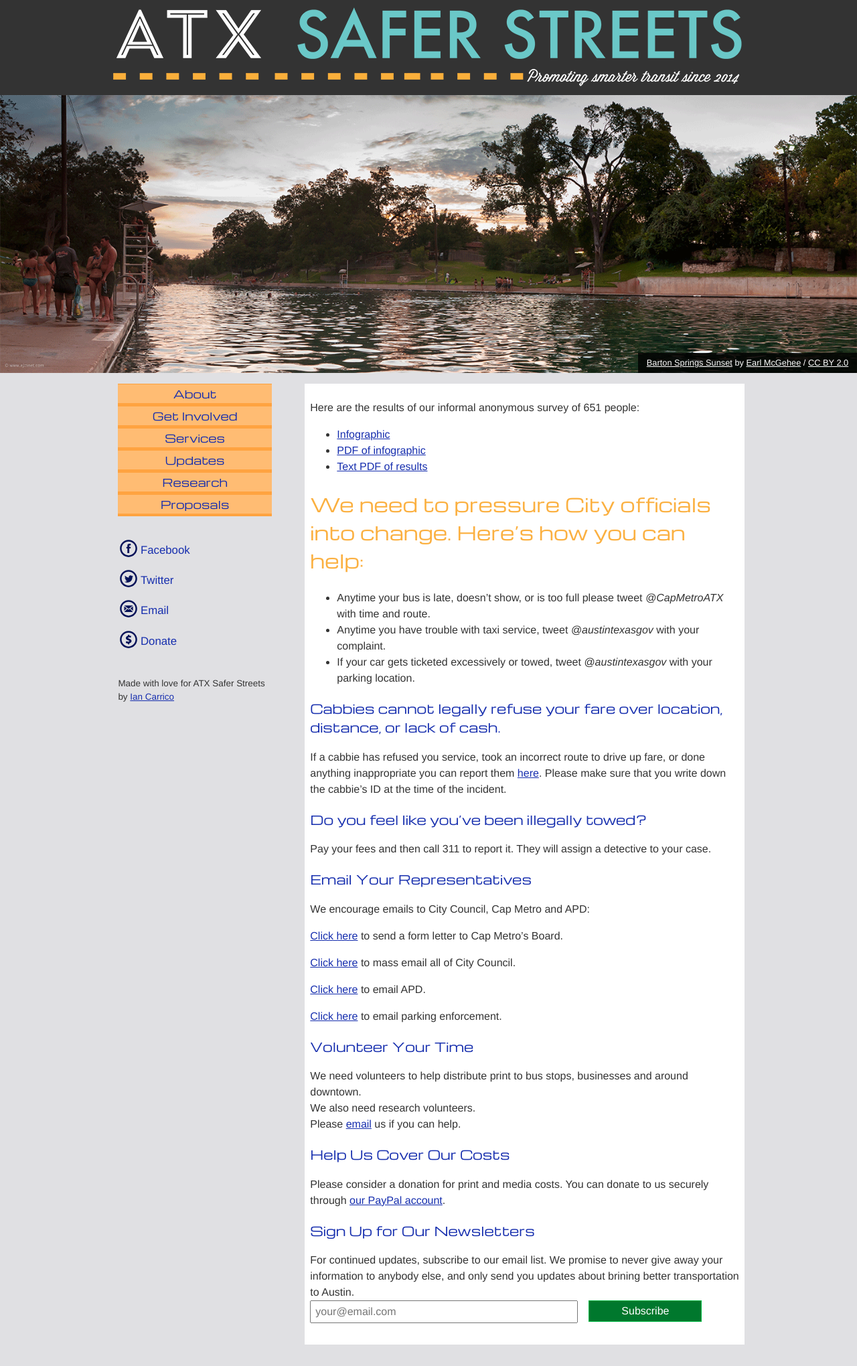
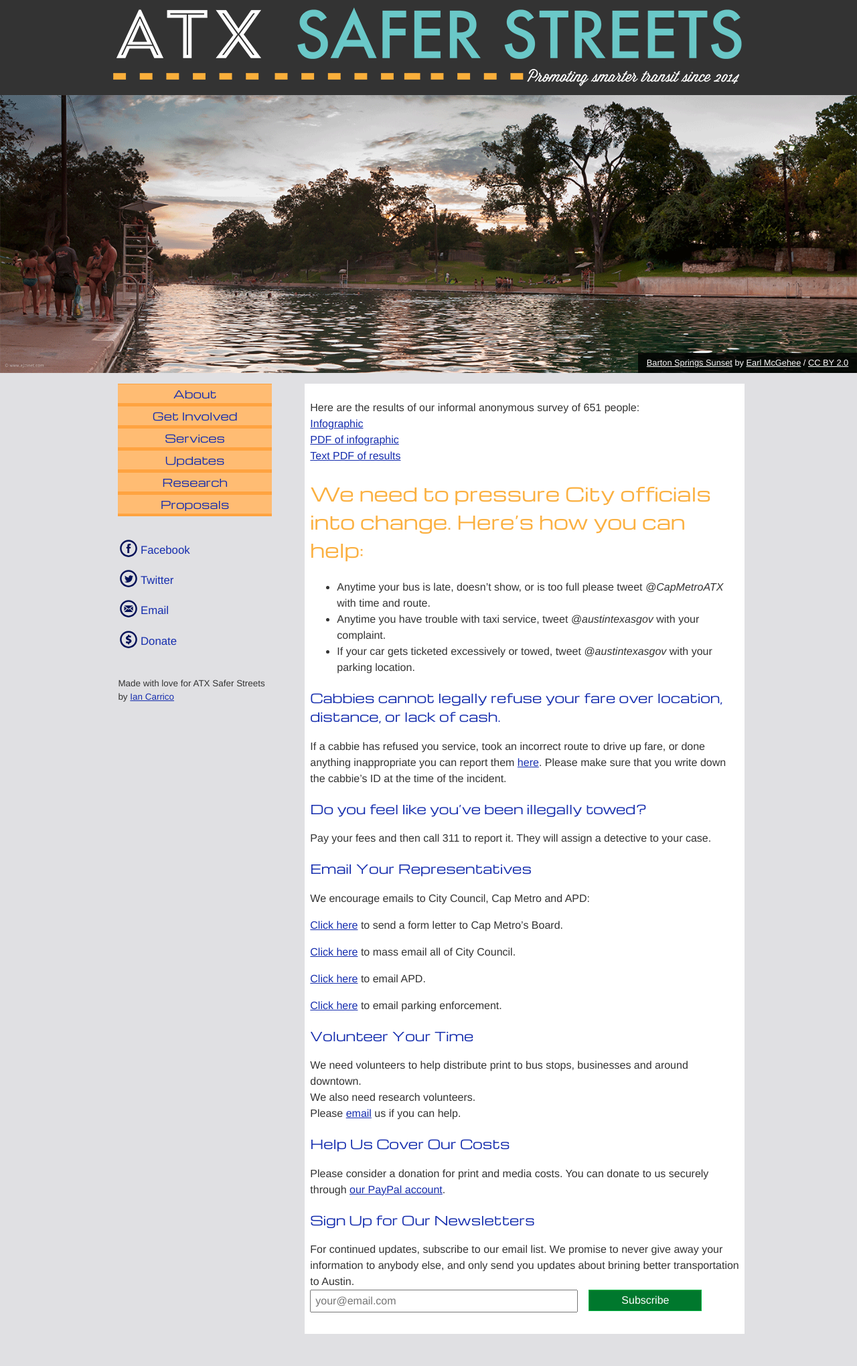
Before and after one commit to iamcarrico/atxsaferstreets, a Jekyll site: the page built from get-involved.md, in a window 1280 px wide. Shown: the whole page at 67% size. Built offline with Jekyll 4.4.1, drawn with Linux system fonts in a browser that asks for light colours; some web fonts are replaced.

```diff
--- a/get-involved.md
+++ b/get-involved.md
@@ -6,9 +6,9 @@ header_image: 2
 ---
 
 Here are the results of our informal anonymous survey of 651 people:
-* [Infographic](/images/atxssinfographic.png "infographic")
-* [PDF of infographic](/pdf/atxssinfographic.pdf "PDF results")
-* [Text PDF of results](/pdf/surveyresults.pdf "Text PDF of results")
+[Infographic](/images/atxssinfographic.png "infographic")
+[PDF of infographic](/pdf/atxssinfographic.pdf "PDF results")
+[Text PDF of results](/pdf/surveyresults.pdf "Text PDF of results")
 
 
 ## We need to pressure City officials into change.  Here's how you can help:
```
